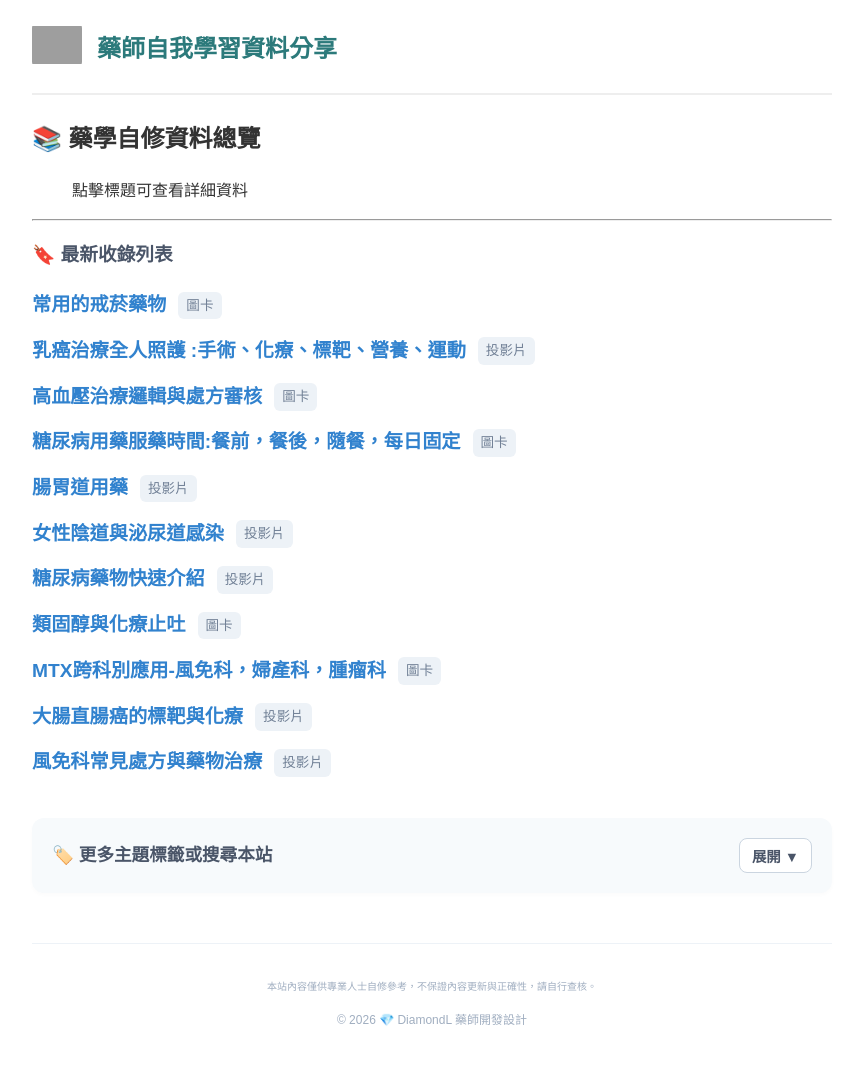
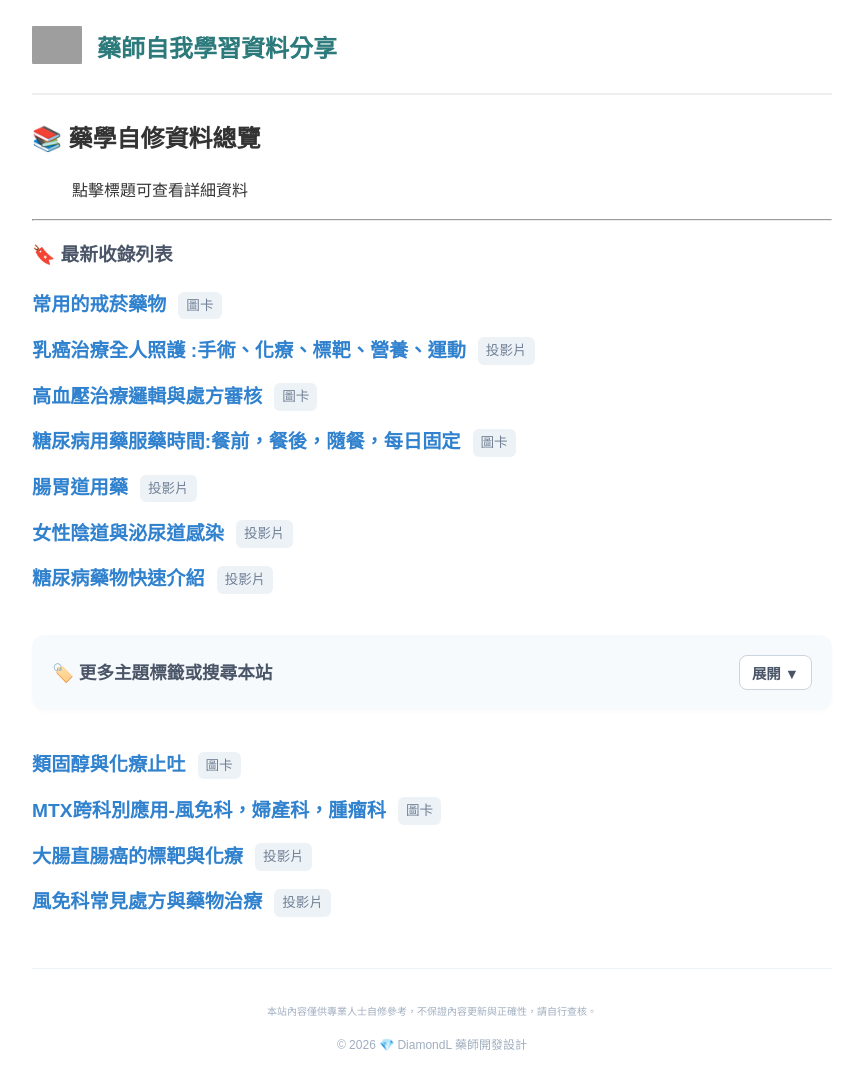
Before and after one commit to liaoweihung/note, a Jekyll site: the page built from index.md, in a window 1280 px wide. Shown: the whole page, without its empty margins (208-1071 px from the left). Built offline with Jekyll 4.4.1, drawn with Linux system fonts in a browser that asks for light colours; before the commit the page ends 1063 px from its top, so only the background shows below that; grey boxes are pictures that could not be loaded.

Commit message:
Enhance search results and tags layout
Refactor search results and tag display functionality with improved styling and structure.

```diff
--- a/index.md
+++ b/index.md
@@ -9,66 +9,73 @@
 
 ---
 
-<ul id="search-results" style="padding: 0; display: none;"></ul>
+<h3 style="color: #4a5568; margin-bottom: 20px;">🔖 最新收錄列表</h3>
 
-<div id="original-list">
-  <h3 style="color: #4a5568; margin-bottom: 20px;">🔖 最新收錄列表</h3>
-  <ul style="padding-left: 0;">
+<ul style="padding-left: 0; margin-top: 0;">
+
   {% assign sorted_meds = site.meds | sort: 'date' | reverse %}
+
+  {% assign raw_tags = "" %}
+  {% for p in site.meds %}
+    {% for t in p.tags %}
+      {% assign raw_tags = raw_tags | append: t | append: "|||" %}
+    {% endfor %}
+  {% endfor %}
+  {% assign unique_tags = raw_tags | split: "|||" | uniq %}
+
   {% for post in sorted_meds %}
-    <li style="margin-bottom: 15px; list-style-type: none; display: flex; align-items: center;">
+
+    <li class="post-item" style="margin-bottom: 15px; list-style-type: none; display: flex; align-items: center;">
       <strong><a href="{{ post.url | relative_url }}" style="font-size: 1.2em; text-decoration: none; color: #3182ce;">{{ post.title }}</a></strong>
       <span style="color: #718096; font-size: 0.85em; background: #edf2f7; padding: 3px 8px; border-radius: 6px; margin-left: 12px; font-weight: normal;">
         {{ post.category }}
       </span>
     </li>
+
+    {% if forloop.index == 7 %}
+      <li style="list-style-type: none; margin: 40px 0;">
+        <div style="padding: 20px; background: #f7fafc; border-radius: 12px; box-shadow: 0 2px 4px rgba(0,0,0,0.02);">
+          <div style="display: flex; justify-content: space-between; align-items: center;">
+            <h3 style="margin: 0; color: #4a5568; font-size: 1.1em;">🏷️ 更多主題標籤或搜尋本站</h3>
+            <button onclick="toggleTags()" id="tagToggleBtn" style="background: white; border: 1px solid #cbd5e0; color: #4a5568; padding: 6px 12px; border-radius: 8px; cursor: pointer; font-size: 0.9em; font-weight: bold; transition: background 0.2s;">
+              展開 ▼
+            </button>
+          </div>
+
+          <div id="tagList" style="margin-top: 20px; display: none;">
+
+            <div style="margin-bottom: 20px;">
+              <input type="text" id="search-input" placeholder="🔍 輸入關鍵字搜尋標題、分類或標籤..." style="width: 100%; padding: 12px 15px; font-size: 1em; border: 2px solid #cbd5e0; border-radius: 8px; outline: none; box-shadow: inset 0 1px 3px rgba(0,0,0,0.05); transition: border-color 0.2s;">
+            </div>
+
+            <ul id="search-results" style="padding: 0; display: none; margin-bottom: 20px;"></ul>
+
+            <div id="tags-container" style="line-height: 2.2;">
+              {% for tag in unique_tags %}
+                {% if tag != "" %}
+                  {% assign tag_count = 0 %}
+                  {% for p2 in site.meds %}
+                    {% if p2.tags contains tag %}
+                      {% assign tag_count = tag_count | plus: 1 %}
+                    {% endif %}
+                  {% endfor %}
+                  <a href="{{ '/tags/' | relative_url }}#{{ tag }}" style="display: inline-block; background: white; border: 1px solid #cbd5e0; color: #2d3748; padding: 4px 12px; border-radius: 20px; text-decoration: none; font-size: 0.9em; margin-right: 8px; margin-bottom: 8px; box-shadow: 0 1px 2px rgba(0,0,0,0.05); transition: background 0.2s;">
+                    {{ tag }} <span style="color: #a0aec0; font-size: 0.85em;">({{ tag_count }})</span>
+                  </a>
+                {% endif %}
+              {% endfor %}
+            </div>
+
+          </div>
+        </div>
+      </li>
+    {% endif %}
+
   {% endfor %}
-  </ul>
-</div>
-
-{% assign raw_tags = "" %}
-{% for p in site.meds %}
-  {% for t in p.tags %}
-    {% assign raw_tags = raw_tags | append: t | append: "|||" %}
-  {% endfor %}
-{% endfor %}
-{% assign unique_tags = raw_tags | split: "|||" | uniq %}
-
-<div style="margin: 40px 0; padding: 20px; background: #f7fafc; border-radius: 12px; box-shadow: 0 2px 4px rgba(0,0,0,0.02);">
-  <div style="display: flex; justify-content: space-between; align-items: center;">
-    <h3 style="margin: 0; color: #4a5568; font-size: 1.1em;">🏷️ 更多主題標籤或搜尋本站</h3>
-    <button onclick="toggleTags()" id="tagToggleBtn" style="background: white; border: 1px solid #cbd5e0; color: #4a5568; padding: 6px 12px; border-radius: 8px; cursor: pointer; font-size: 0.9em; font-weight: bold; transition: background 0.2s;">
-      展開 ▼
-    </button>
-  </div>
-
-  <div id="tagList" style="margin-top: 20px; display: none;">
-
-    <div style="margin-bottom: 25px;">
-      <input type="text" id="search-input" placeholder="🔍 輸入關鍵字搜尋標題、分類或標籤..." style="width: 100%; padding: 12px 15px; font-size: 1em; border: 2px solid #cbd5e0; border-radius: 8px; outline: none; box-shadow: inset 0 1px 3px rgba(0,0,0,0.05); transition: border-color 0.2s;">
-    </div>
-
-    <div style="line-height: 2.2;">
-      {% for tag in unique_tags %}
-        {% if tag != "" %}
-          {% assign tag_count = 0 %}
-          {% for p2 in site.meds %}
-            {% if p2.tags contains tag %}
-              {% assign tag_count = tag_count | plus: 1 %}
-            {% endif %}
-          {% endfor %}
-          <a href="{{ '/tags/' | relative_url }}#{{ tag }}" style="display: inline-block; background: white; border: 1px solid #cbd5e0; color: #2d3748; padding: 4px 12px; border-radius: 20px; text-decoration: none; font-size: 0.9em; margin-right: 8px; margin-bottom: 8px; box-shadow: 0 1px 2px rgba(0,0,0,0.05); transition: background 0.2s;">
-            {{ tag }} <span style="color: #a0aec0; font-size: 0.85em;">({{ tag_count }})</span>
-          </a>
-        {% endif %}
-      {% endfor %}
-    </div>
-
-  </div>
-</div>
+</ul>
 
 <script>
-  // --- 標籤雲與搜尋框收合功能 ---
+  // --- 收合按鈕功能 ---
   function toggleTags() {
     var list = document.getElementById("tagList");
     var btn = document.getElementById("tagToggleBtn");
@@ -119,12 +137,12 @@
       });
 
       if (filtered.length === 0) {
-        searchResults.innerHTML = '<li style="list-style: none; text-align: center; color: #a0aec0; padding: 20px; background: #fdfdfd; border-radius: 8px;">找不到相關內容 😢</li>';
+        searchResults.innerHTML = '<li style="list-style: none; text-align: center; color: #a0aec0; padding: 20px; background: #fff; border: 1px dashed #cbd5e0; border-radius: 8px;">找不到相關內容 😢</li>';
       } else {
         searchResults.innerHTML = filtered.map(post => `
-          <li style="margin-bottom: 15px; list-style-type: none; display: flex; align-items: center; padding: 8px 0; border-bottom: 1px dashed #edf2f7;">
-            <strong><a href="${post.url}" style="font-size: 1.2em; text-decoration: none; color: #3182ce;">${post.title}</a></strong>
-            <span style="color: #718096; font-size: 0.85em; background: #edf2f7; padding: 3px 8px; border-radius: 6px; margin-left: 12px;">${post.category}</span>
+          <li style="margin-bottom: 10px; list-style-type: none; display: flex; align-items: center; padding: 12px; background: #fff; border: 1px solid #e2e8f0; border-radius: 8px;">
+            <strong><a href="${post.url}" style="font-size: 1.1em; text-decoration: none; color: #3182ce;">${post.title}</a></strong>
+            <span style="color: #718096; font-size: 0.8em; background: #edf2f7; padding: 3px 8px; border-radius: 6px; margin-left: auto;">${post.category}</span>
           </li>
         `).join('');
       }
```
Also changed, not shown: other parts of index.md (+14 -3 lines).
